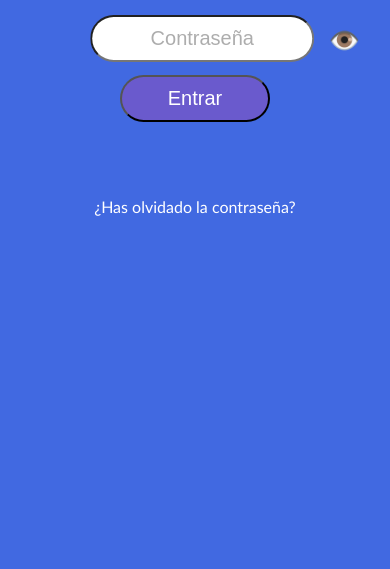
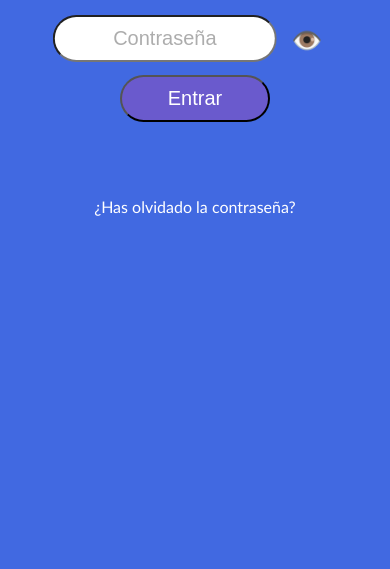
Before and after one commit to JhonnyCarrizo/Login-V.2, a plain HTML site: page index.html in a window 390 px wide. Shown: the part 275-844 px from the top of the page. Drawn offline with Linux system fonts and the light colour scheme.

Commit message:
ahora si se arreglo lo responsive xdd

```diff
--- a/style.css
+++ b/style.css
@@ -53,7 +53,7 @@ a{
 
 .passwordgroup{
     display: flex;
-    transform: translateX(-20%);
+    transform: translateX(-30%);
 }
 
 @media screen and (min-width: 768px) {
```
